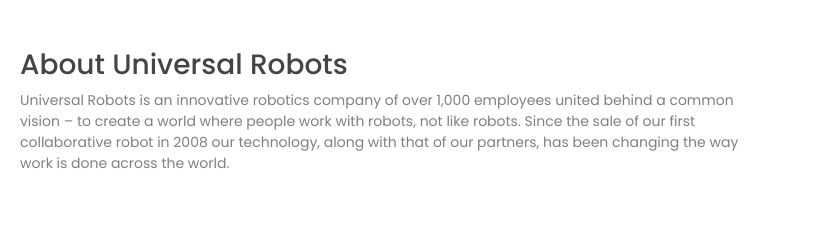
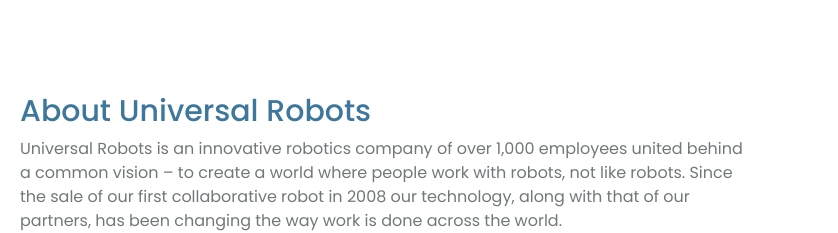
Before and after one commit to WETiger/Robotech-City, a plain HTML site: page pages/brand.html in a window 1280 px wide. Shown: the part 752-985 px from the top of the page, 442-1280 px from the left. Drawn offline with nearby package versions, Linux system fonts and the light colour scheme.

Commit message:
cobot done

```diff
--- a/css/style.css
+++ b/css/style.css
@@ -562,3 +562,18 @@ ul.tweet-feed li a {
 .robot-img img{
 	width: 100%;
 }
+.about-robot{
+	margin-top: 45px;
+}
+.about-robot h3{
+	color: #3E779C;
+	font-size: 30px;
+
+
+}
+.about-robot p{
+	color: #727879;
+	font-size: 16px;
+
+
+}
```
Also changed, not shown: pages/brand.html (+4 -0 lines).
